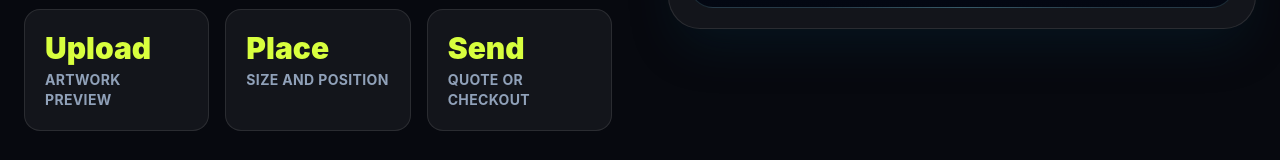
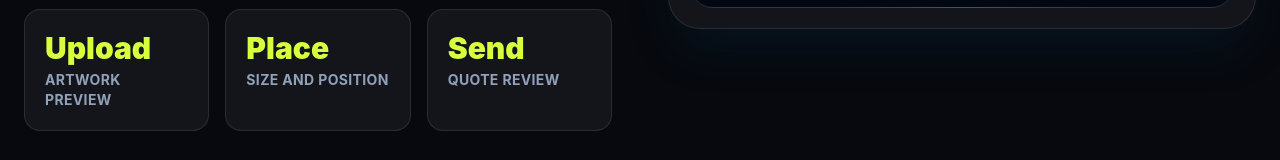
Before and after one commit to kn8-codes/triple-b-prints, a SvelteKit app: page / in a window 1280 px wide. Shown: the part 3595-3755 px from the top of the page. Built offline with nearby package versions, Linux system fonts and the light colour scheme.

Commit message:
fix: remove checkout wording from BBB homepage

```diff
--- a/src/routes/+page.svelte
+++ b/src/routes/+page.svelte
@@ -169,7 +169,7 @@
 					</div>
 					<div class="rounded-2xl border border-white/10 bg-white/[0.05] p-5 col-span-2 sm:col-span-1">
 						<p class="text-3xl font-black text-[#d8ff3e]">Send</p>
-						<p class="mt-1 text-sm font-bold uppercase tracking-wide text-slate-400">Quote or checkout</p>
+						<p class="mt-1 text-sm font-bold uppercase tracking-wide text-slate-400">Quote review</p>
 					</div>
 				</div>
 			</div>
```
